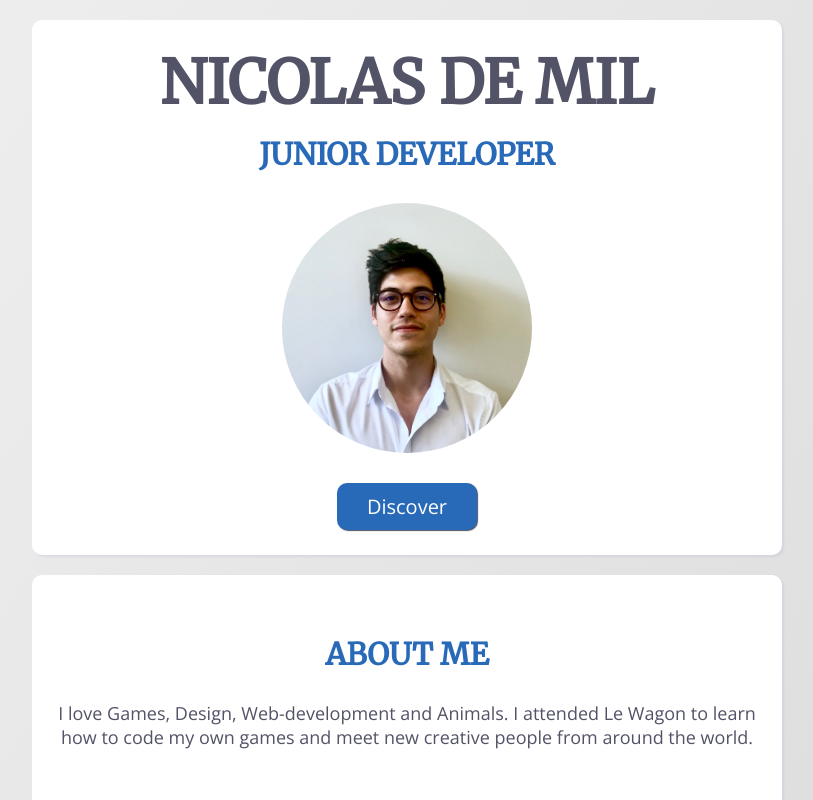
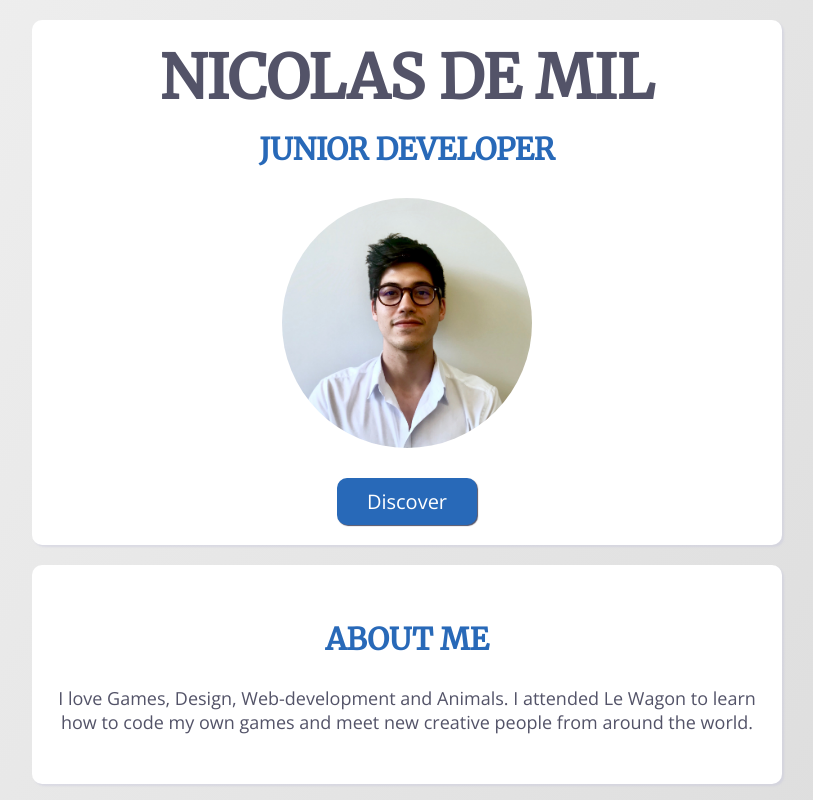
Before and after one commit to NicolasDeMil/profile, a plain HTML site: page index.html in a window 1280 px wide. Shown: the top 800 px of the page, without its empty margins (233-1046 px from the left). Drawn offline with nearby package versions, Linux system fonts and the light colour scheme.

Commit message:
minor chages

```diff
--- a/style.css
+++ b/style.css
@@ -92,11 +92,11 @@ ul {
 
 .card {
 	background-color: white;
-	padding: 25px;
+	padding: 20px;
 	border-radius: 10px;
 	margin-bottom: 20px;
 	box-shadow: 2px 2px 2px rgba(195, 195, 220, 0.4);
-	min-height: 200px;
+	min-height: 150px;
 }
 
 .container {
```
